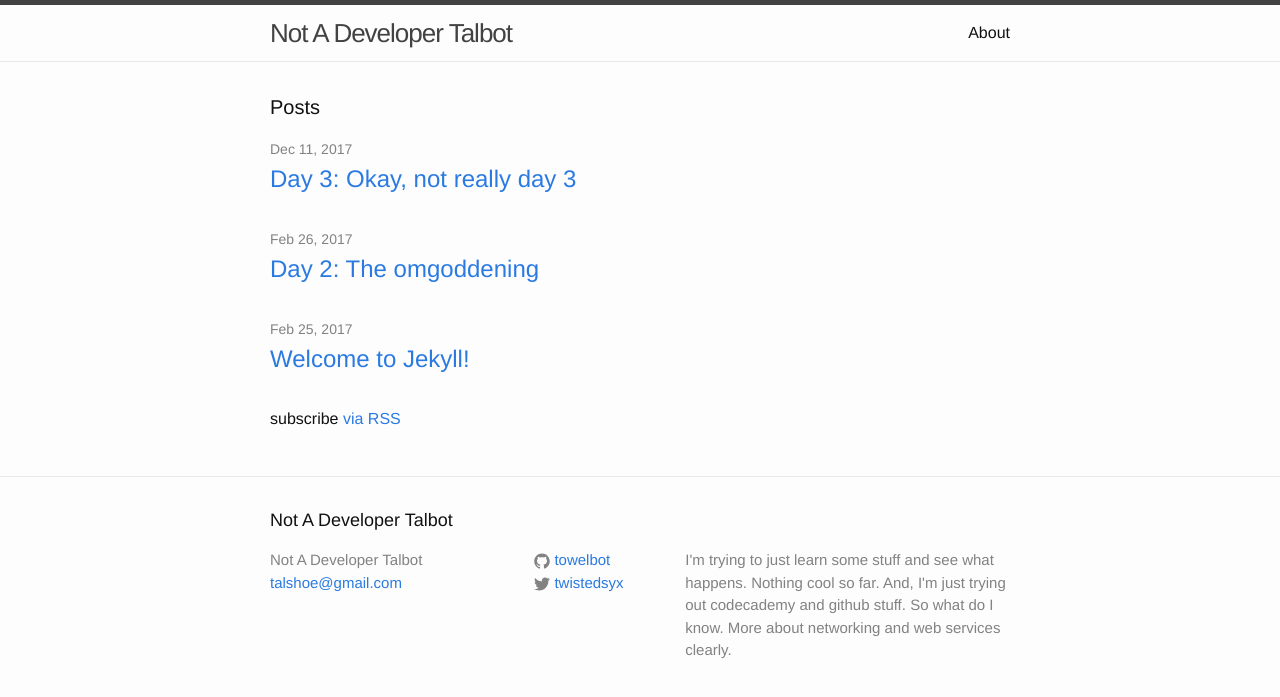
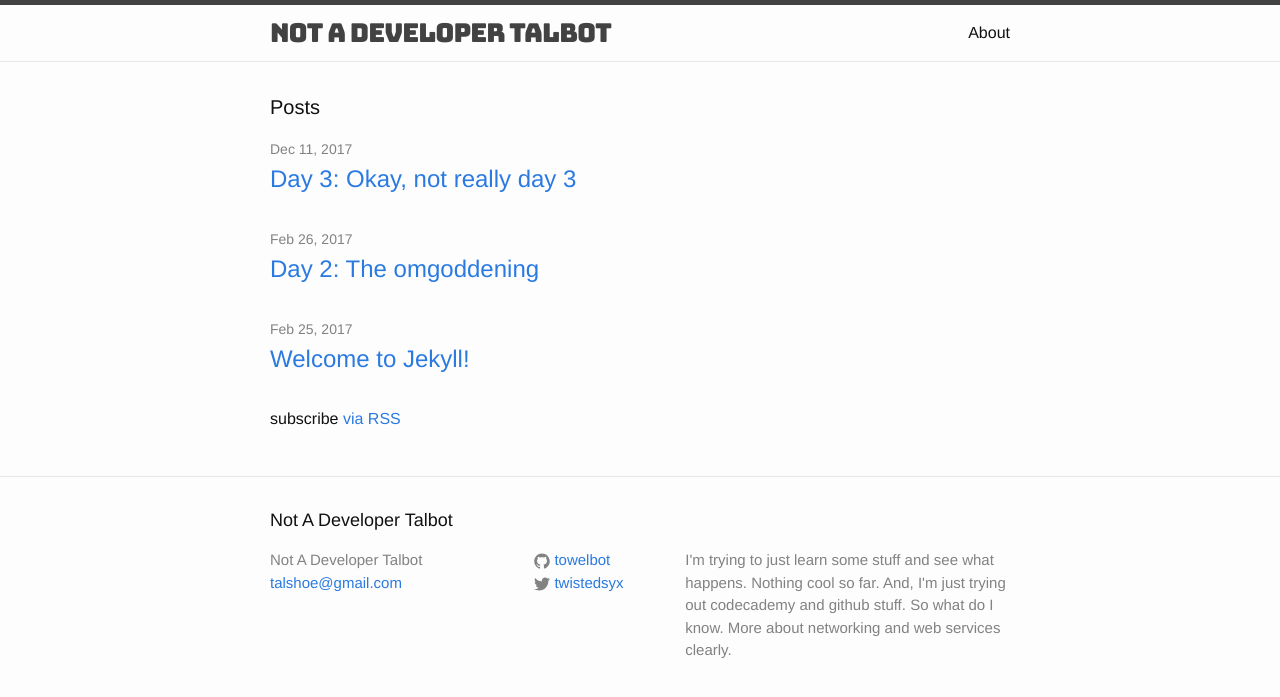
Before and after one commit to towelbot/towelbot.github.io, a Jekyll site: the page built from index.html, in a window 1280 px wide. Shown: the top 697 px of the page. Built offline with Jekyll 4.4.1, drawn with Linux system fonts in a browser that asks for light colours.

Commit message:
Font change
Attempt 2

```diff
--- a/_sass/_layout.scss
+++ b/_sass/_layout.scss
@@ -17,7 +17,7 @@
     letter-spacing: -1px;
     margin-bottom: 0;
     float: left;
-
+    font-family: 'Bungee', cursive;
 
     &,
     &:visited {
```
